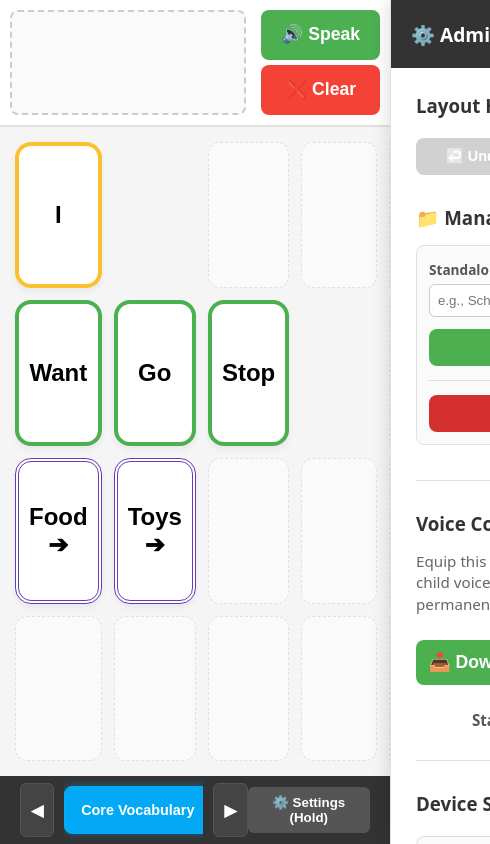
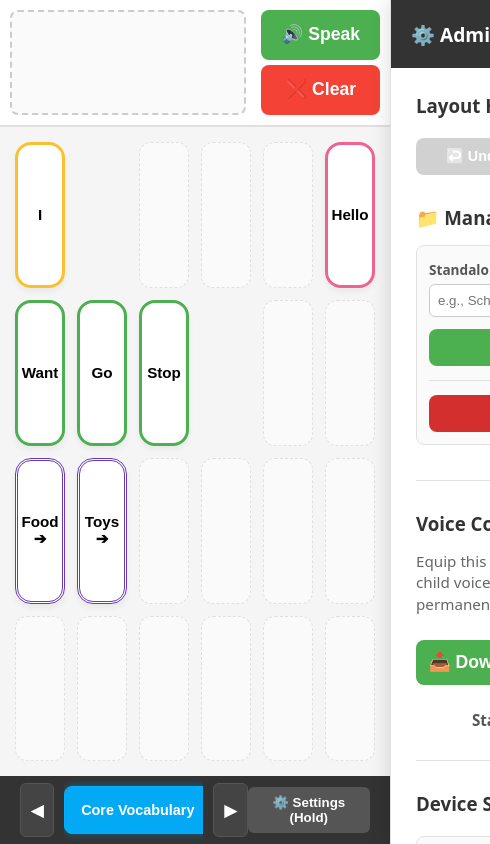
Before and after one commit to vexenn/my-aac-app, a website built with Vite: page index.html in a window 390 px wide. Shown: the whole page, 490 px wide, since content can reach past the window. Built offline with nearby package versions, Linux system fonts and the light colour scheme.

Commit message:
fix: enforce uniform 1fr grid columns and pin settings footer for mobile viewports

```diff
--- a/src/styles/fitzgerald.css
+++ b/src/styles/fitzgerald.css
@@ -1,3 +1,5 @@
+/* src/styles/fitzgerald.css */
+
 /* Global Color Tokens (The Fitzgerald Key Standard) */
 :root {
     --color-pronoun-bg: #FFF9C4; /* Soft Yellow */
@@ -20,8 +22,8 @@
 
     /* Universal Layout Variables */
     --tile-border-radius: 16px;
-    --tile-border-width: 4px;
-    --tile-font-size: 1.5rem;
+    --tile-border-width: 3px; /* Slightly slimmed down to improve mobile cell spacing */
+    --tile-font-size: clamp(0.95rem, 3vw, 1.35rem); /* Proportional mobile text responsiveness */
 }
 
 /* Functional Tile Color Classes */
@@ -46,6 +48,11 @@
     border: var(--tile-border-width) solid var(--color-social-border);
 }
 
+.tile-masked {
+    opacity: 0 !important;
+    pointer-events: none !important; /* Prevents accidental hidden multi-taps */
+}
+
 .tile-modifier {
     background-color: var(--color-modifier-bg);
     border: var(--tile-border-width) solid var(--color-modifier-border);
@@ -58,19 +65,7 @@
     font-weight: bold;
 }
 
-/* The Masking Engine (Lifelong Scaling) */
-/* When a tile has the 'masked' utility class, it physically stays in the grid */
-/* to preserve the coordinate gaps,, but completely vanishes from view */
-
-.tile-masked {
-    opacity: 0 !important;
-    pointer-events: none !important; /* Prevents a toddler from accidentally tapping an invisible button */
-}
-
 /* Admin Mode Visual Feedback */
-/* When a parent turns on Admin Mode, give the unmasked buttons a subtle pulse */
-/* or shift to show that they are editable, and make the masked buttons faintly visible. */
-
 body.admin-active .tile-masked {
     opacity: 0.3 !important;
     pointer-events: auto !important;
--- a/src/styles/main.css
+++ b/src/styles/main.css
@@ -9,15 +9,22 @@
     -webkit-tap-highlight-color: transparent;
 }
 
+html, body {
+    height: 100%;
+    height: -webkit-fill-available; /* Locks viewport dimensions on mobile browsers */
+    margin: 0;
+    padding: 0;
+    overflow: hidden; /* Prevent manual elastic drag scrolling */
+}
+
 body {
     font-family: system-ui, -apple-system, BlinkMacSystemFont, 'Segoe UI', Roboto, sans-serif;
     background-color: #f5f5f5;
     color: #333;
+    height: 100%;
     width: 100vw;
-    height: 100vh;
-    overflow: hidden; /* Force zero scrolling across the app */
 
-    /* Divide viewport into 3 strict rows using Flexbox */
+    /* Divide viewport into strict rows using flex layout boxes */
     display: flex;
     flex-direction: column;
 }
@@ -25,6 +32,8 @@
 /* 2. Region A: The Sentence Bar Container */
 #sentence-container {
     height: 15vh; /* Takes exactly 15% of vertical screen space */
+    min-height: 80px; /* Safety operational threshold boundary */
+    flex-shrink: 0; /* Prevents the bar from flattening on low resolutions */
     background-color: #ffffff;
     border-bottom: 2px solid #e0e0e0;
     padding: 10px;
@@ -68,14 +77,15 @@
 
 /* 3. Region B: The Polymorphic Grid Board */
 #grid-board {
-    flex: 1; /* Automatically consumes all remaining vertical space (approx 77vh) */
+    flex: 1; /* Automatically consumes all remaining vertical height space */
+    min-height: 0; /* Critical mobile constraint: allows the container to shrink properly */
     padding: 15px;
 
     /* The Core Coordinate Engine */
     display: grid;
-    /* Read dynamic columns/rows set by JavaScript variables (fallbacks to 6x4) */
-    grid-template-columns: repeat(var(--grid-cols, 6), 1fr);
-    grid-template-rows: repeat(var(--grid-rows, 4), 1fr);
+    /* 🌟 minmax(0, 1fr) explicitly stops text-heavy or empty tracks from collapsing into strips */
+    grid-template-columns: repeat(var(--grid-cols, 6), minmax(0, 1fr)) !important;
+    grid-template-rows: repeat(var(--grid-rows, 4), minmax(0, 1fr)) !important;
     gap: 12px;
 }
 
@@ -92,6 +102,8 @@
     cursor: pointer;
     background-color: white;
     box-shadow: 0 4px 6px rgba(0,0,0,0.05);
+    width: 100%;
+    height: 100%;
 
     /* Disables popups and visual selection indicators when toddler spams inputs */
     user-select: none;
@@ -115,12 +127,15 @@
 /* 5. Region C: Controlled Footer Layer */
 #footer-controls {
     height: 8vh; /* Fixed 8% space configuration strip */
+    min-height: 60px; /* Guarantees layout buttons are always touch-accessible */
+    flex-shrink: 0; /* 🌟 Enforces that this panel is pinned and never pushed off-screen */
     background-color: #333;
     color: white;
     display: flex;
     align-items: center;
     justify-content: space-between;
     padding: 0 20px;
+    box-sizing: border-box;
 }
 
 #active-board-title {
@@ -136,6 +151,7 @@
     border-radius: 6px;
     font-weight: bold;
     cursor: pointer;
+    touch-action: none; /* Prevents long-press browser magnification conflicts */
 }
 
 /* 6. Sidebar Drawer Structural Components */
@@ -193,7 +209,8 @@
     border: 1px dashed #e0e0e0;
     background-color: #fafafa;
     border-radius: 12px;
-    min-height: 90px;
+    width: 100%;
+    height: 100%;
     display: flex;
     align-items: center;
     justify-content: center;
```
